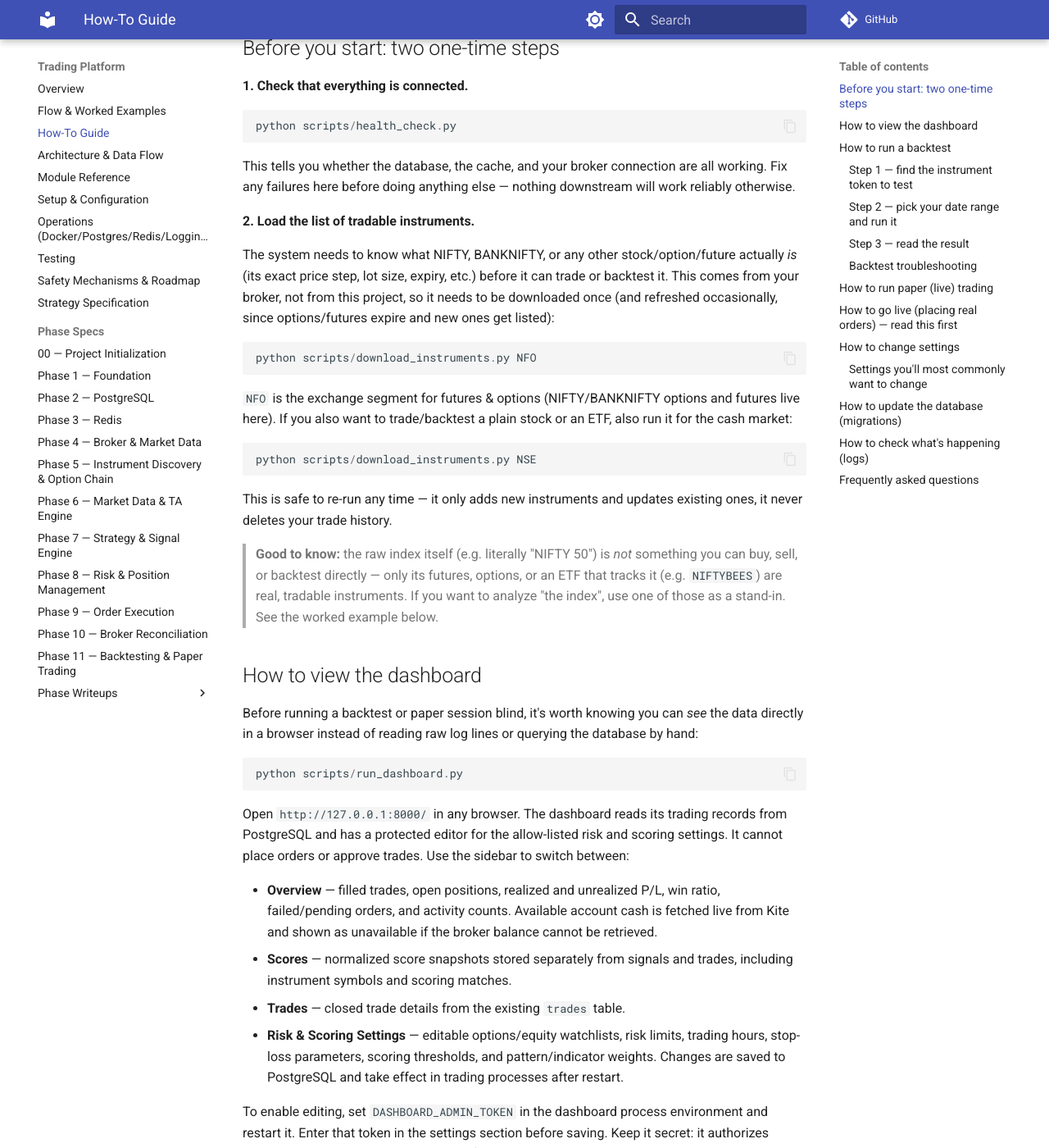
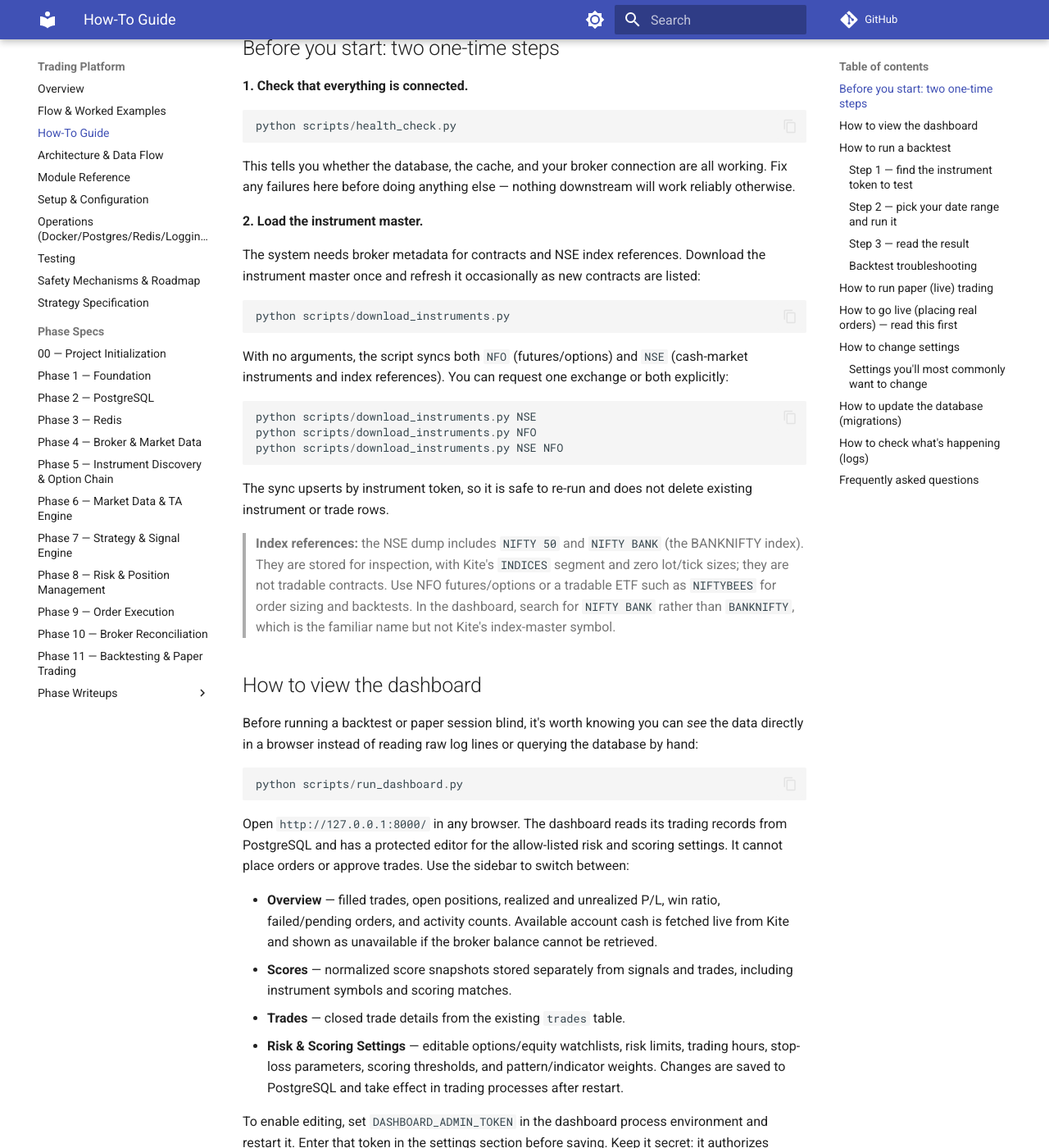
Before and after one commit to VictorG1422/docs, an MkDocs documentation site: the page built from docs/trading-platform/how-to.md, in a window 1280 px wide and 1400 px high, scrolled down 564 px. Shown: the whole window at 82% size. Built offline with MkDocs 1.6.1 and Material for MkDocs 9.7.7, drawn with Linux system fonts in a browser that asks for light colours; comment, search, counter and statistics services are not loaded; some of the changed text lies outside the part shown.

Commit message:
Document NSE indices and readable backtest dashboard
Document dual-exchange instrument sync, inspectable NSE index references, migration 0012, instrument filtering/paging, and the readable backtest runs summary and trade details.

````diff
--- a/docs/trading-platform/how-to.md
+++ b/docs/trading-platform/how-to.md
@@ -32,35 +32,36 @@ This tells you whether the database, the cache, and your broker
 connection are all working. Fix any failures here before doing anything
 else — nothing downstream will work reliably otherwise.
 
-**2. Load the list of tradable instruments.**
+**2. Load the instrument master.**
 
-The system needs to know what NIFTY, BANKNIFTY, or any other
-stock/option/future actually *is* (its exact price step, lot size,
-expiry, etc.) before it can trade or backtest it. This comes from your
-broker, not from this project, so it needs to be downloaded once (and
-refreshed occasionally, since options/futures expire and new ones get
-listed):
+The system needs broker metadata for contracts and NSE index references.
+Download the instrument master once and refresh it occasionally as new
+contracts are listed:
 
 ```powershell
-python scripts/download_instruments.py NFO
+python scripts/download_instruments.py
 ```
 
-`NFO` is the exchange segment for futures & options (NIFTY/BANKNIFTY
-options and futures live here). If you also want to trade/backtest a
-plain stock or an ETF, also run it for the cash market:
+With no arguments, the script syncs both `NFO` (futures/options) and
+`NSE` (cash-market instruments and index references). You can request one
+exchange or both explicitly:
 
 ```powershell
 python scripts/download_instruments.py NSE
+python scripts/download_instruments.py NFO
+python scripts/download_instruments.py NSE NFO
 ```
 
-This is safe to re-run any time — it only adds new instruments and
-updates existing ones, it never deletes your trade history.
+The sync upserts by instrument token, so it is safe to re-run and does not
+delete existing instrument or trade rows.
 
-> **Good to know:** the raw index itself (e.g. literally "NIFTY 50") is
-> *not* something you can buy, sell, or backtest directly — only its
-> futures, options, or an ETF that tracks it (e.g. `NIFTYBEES`) are
-> real, tradable instruments. If you want to analyze "the index", use
-> one of those as a stand-in. See the worked example below.
+> **Index references:** the NSE dump includes `NIFTY 50` and `NIFTY BANK`
+> (the BANKNIFTY index). They are stored for inspection, with Kite's
+> `INDICES` segment and zero lot/tick sizes; they are not tradable
+> contracts. Use NFO futures/options or a tradable ETF such as
+> `NIFTYBEES` for order sizing and backtests. In the dashboard, search for
+> `NIFTY BANK` rather than `BANKNIFTY`, which is the familiar name but not
+> Kite's index-master symbol.
 
 ## How to view the dashboard
 
@@ -93,19 +94,30 @@ To enable editing, set `DASHBOARD_ADMIN_TOKEN` in the dashboard process
 environment and restart it. Enter that token in the settings section
 before saving. Keep it secret: it authorizes changes to trading risk and
 scoring configuration. Editing remains disabled when the variable is
-empty. Apply the database migration first with `alembic upgrade head` so
-the score and settings tables exist.
+empty. Apply the database migrations first with `alembic upgrade head`;
+migration `0011` adds the score/settings tables and `0012` permits NSE
+index reference rows.
 
-- **Instruments** / **Candles** — what's been synced, and recent price
-  history for a specific instrument token.
+- **Instruments** — search partial trading symbols or underlying names,
+  filter by exchange and instrument type, and page through database
+  results. The count reflects all matches; page sizes are 50, 100, 250,
+  or 500. For the indices, select `NSE` and `Equity`, then search
+  `NIFTY 50` or `NIFTY BANK`.
+- **Candles** — recent price history for a specific instrument token.
 - **Signals**, **Orders**, **Positions** — the actual
   trading activity, most recent first.
 - **Risk Decisions** / **Trade Intents** — why a signal was approved or
   rejected, and what was sized.
 - **Reconciliation Runs** — click a run to see exactly which orders or
   positions disagreed with the broker.
-- **Backtest Runs** — click a run to see every simulated trade it
-  produced.
+- **Backtest Runs** — the run list shows the instrument, strategy, date
+  range, starting capital, net P/L, return, closed-trade count, and win
+  rate. Click a run for final equity, drawdown, transaction costs,
+  rejected signals, readable run settings, and any data-quality notes.
+  Its trades table shows entry/exit prices, costs, and net P/L without
+  exposing the raw JSON snapshot. The trade count includes only closed
+  round trips; an open position can still contribute to marked-to-market
+  P/L while the closed-trade count is zero.
 - **Paper Sessions** — the status/summary of every paper-trading session
   you've started.
 
````
Also changed, not shown: docs/trading-platform/module-reference.md (+5 -5 lines), docs/trading-platform/operations.md (+11 -3 lines), docs/trading-platform/phases/phase-02-database.md (+5 -0 lines), docs/trading-platform/phases/phase-04-broker-market-data.md (+14 -5 lines), docs/trading-platform/phases/phase-11-backtesting-paper.md (+26 -7 lines).
